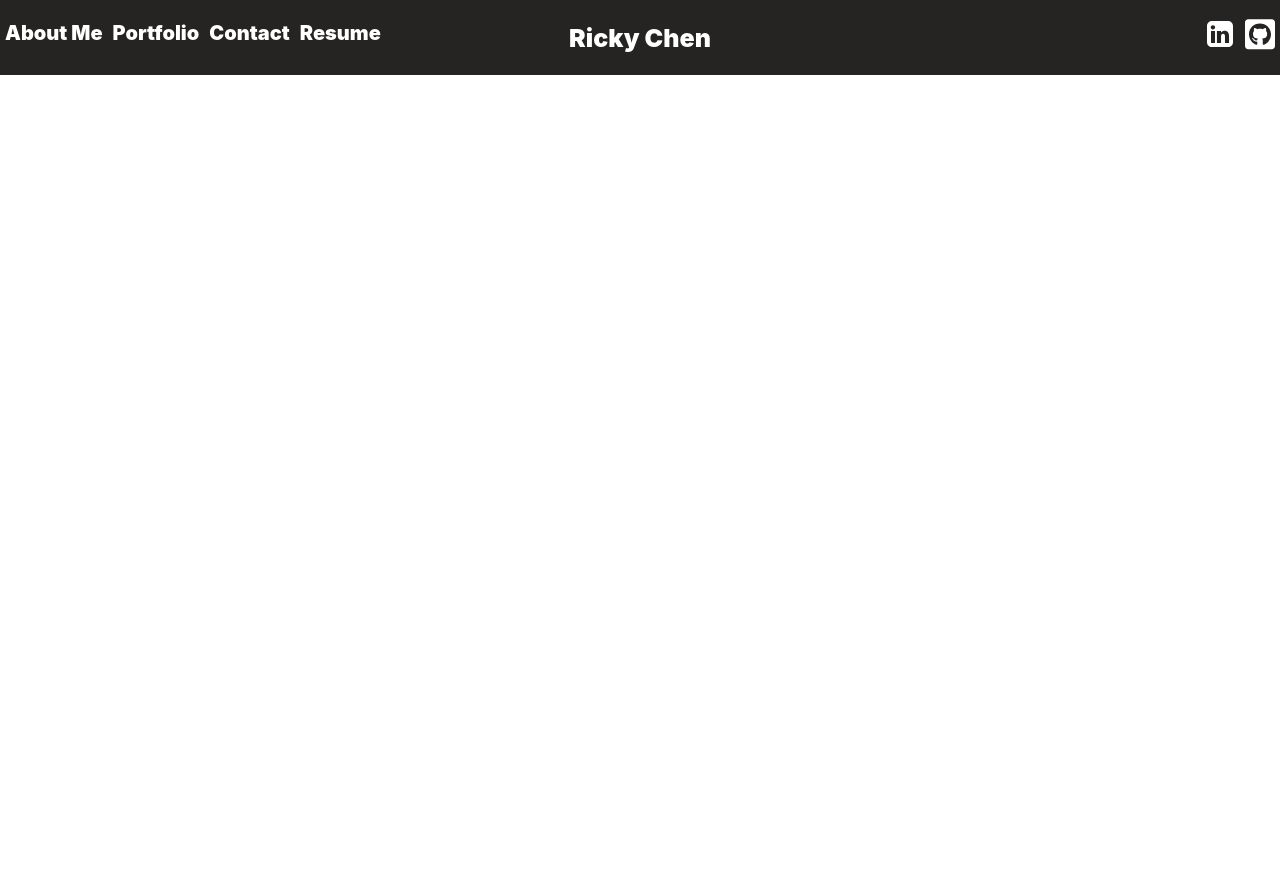
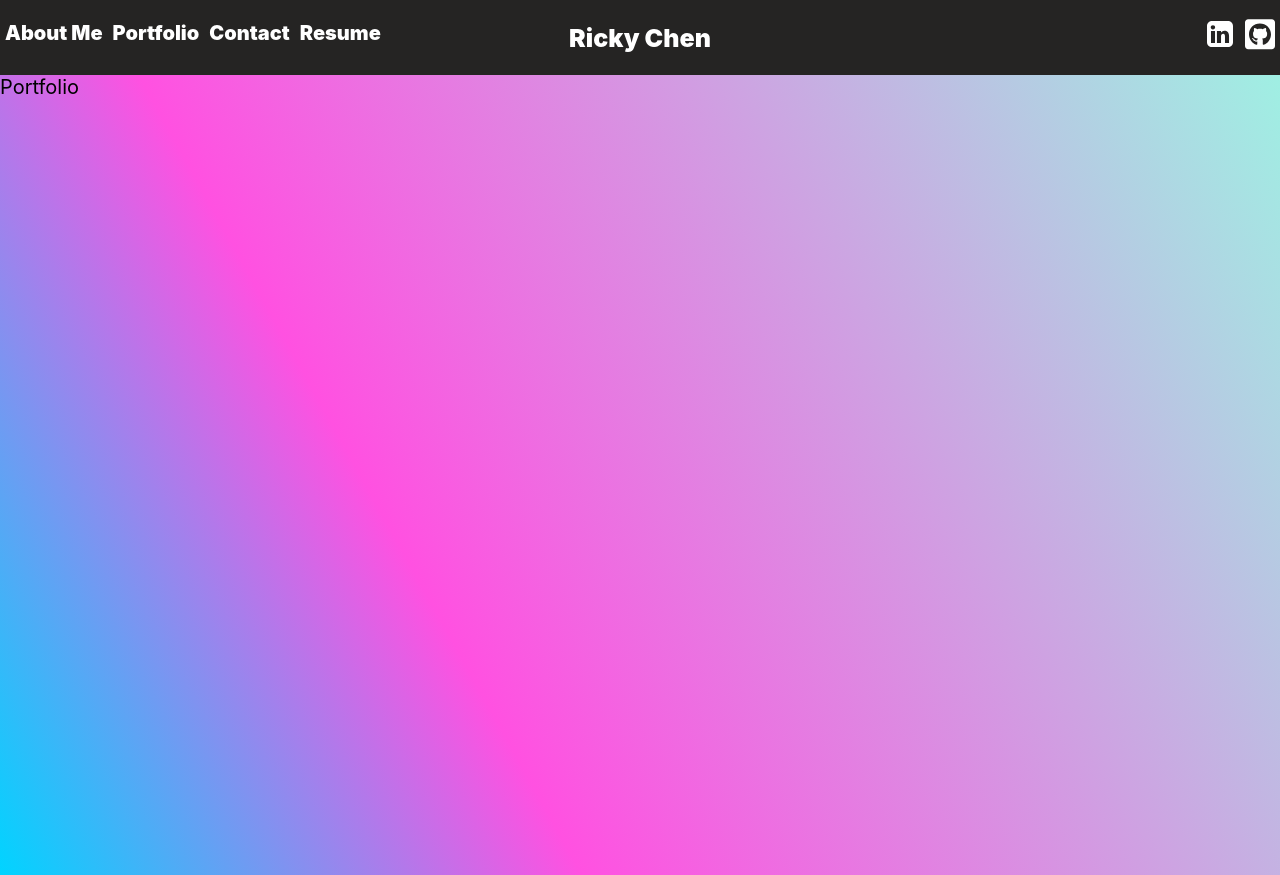
Before and after one commit to hackermanone/app, a React (Create React App) app: page /portfolio in a window 1280 px wide. Before the commit the page ends 800 px from the top, so only its background shows below. Built offline with nearby package versions, Linux system fonts and the light colour scheme.

Commit message:
Updated file names and added boilerplate for new page

```diff
--- a/src/App.js
+++ b/src/App.js
@@ -1,15 +1,17 @@
 import React from 'react';
-import Header from './components/header'
+import Header from './components/Header'
 import { BrowserRouter as Router, Switch, Route } from 'react-router-dom'
 
 import LandingPage from './pages/LandingPage'
+import PortfolioPage from './pages/PortfolioPage'
 
 function App() {
   return (
     <Router>
       <Header />
       <Switch>
-        <Route exact path="/home"><LandingPage/></Route>
+        <Route exact path="/"><LandingPage/></Route>
+        <Route exact path="/portfolio"><PortfolioPage/></Route>
       </Switch>
     </Router>
 
--- a/src/components/header.js
+++ b/src/components/header.js
@@ -1,5 +1,5 @@
 import React from 'react';
-import '../styles/header.css'
+import '../styles/Header.css'
 import GithubIcon from '../assets/images/GithubIcon'
 import LinkedinIcon from '../assets/images/LinkedinIcon'
 import { Link } from 'react-router-dom'
--- a/src/pages/LandingPage.js
+++ b/src/pages/LandingPage.js
@@ -1,7 +1,7 @@
 import React from 'react'
 
 function LandingPage() {
-    return(
+      return(
         <h1>hihi</h1>
     )
 }
--- /dev/null
+++ b/src/pages/PortfolioPage.js
@@ -0,0 +1,14 @@
+import React from 'react'
+import '../styles/Portfolio.css'
+
+class PortfolioPage extends React.Component {
+  render() {
+    return(
+      <div className="bg">
+        <div className="wrapper">Portfolio</div>
+      </div>
+    )
+  }
+}
+
+export default PortfolioPage;
--- /dev/null
+++ b/src/styles/Portfolio.css
@@ -0,0 +1,14 @@
+.bg {
+  padding-top: 75px;
+  position: absolute;
+  min-height: 100vh;
+  min-width: 100vw;
+  top: 0;
+  background: linear-gradient(241deg, rgba(156,245,227,1) 0%, rgba(255,81,225,1) 67%, rgba(0,212,255,1) 100%);
+}
+
+.wrapper {
+  position: relative;
+  width:100vw;
+  height:100vh;
+}
--- a/src/styles/header.css
+++ b/src/styles/header.css
@@ -4,6 +4,8 @@
     align == Cross axis
 */
 .flex {
+  position: relative;
+  z-index: 1;
   color:white;
   font-weight: 900;
   display: flex;
@@ -64,6 +66,10 @@ path {
   text-decoration: none;
   transition-duration: 500ms;
   line-height: 200%;
+}
+
+.header-left a:active {
+  background-color: white;
 }
 
 div#nav-icon span {
```
Also changed, not shown: src/components/PortfolioEntry.js (added, +11 -0 lines).
